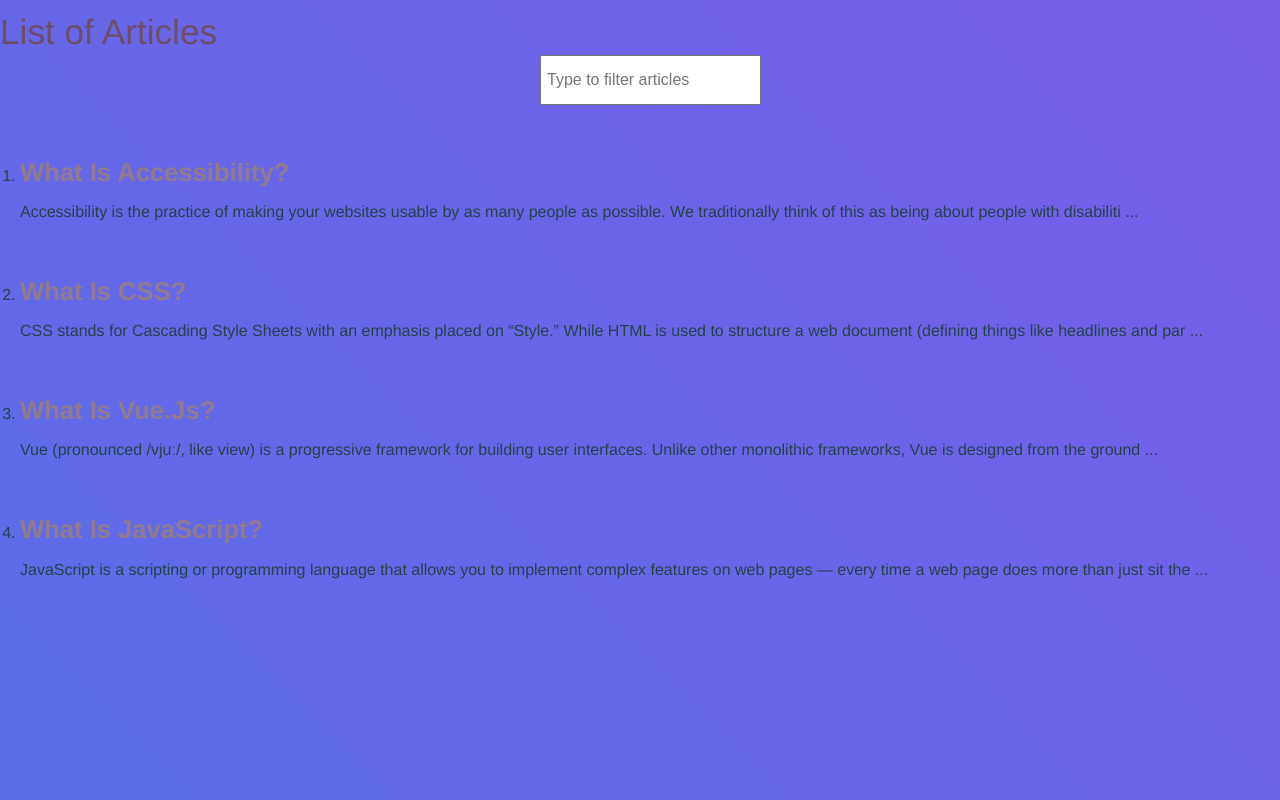
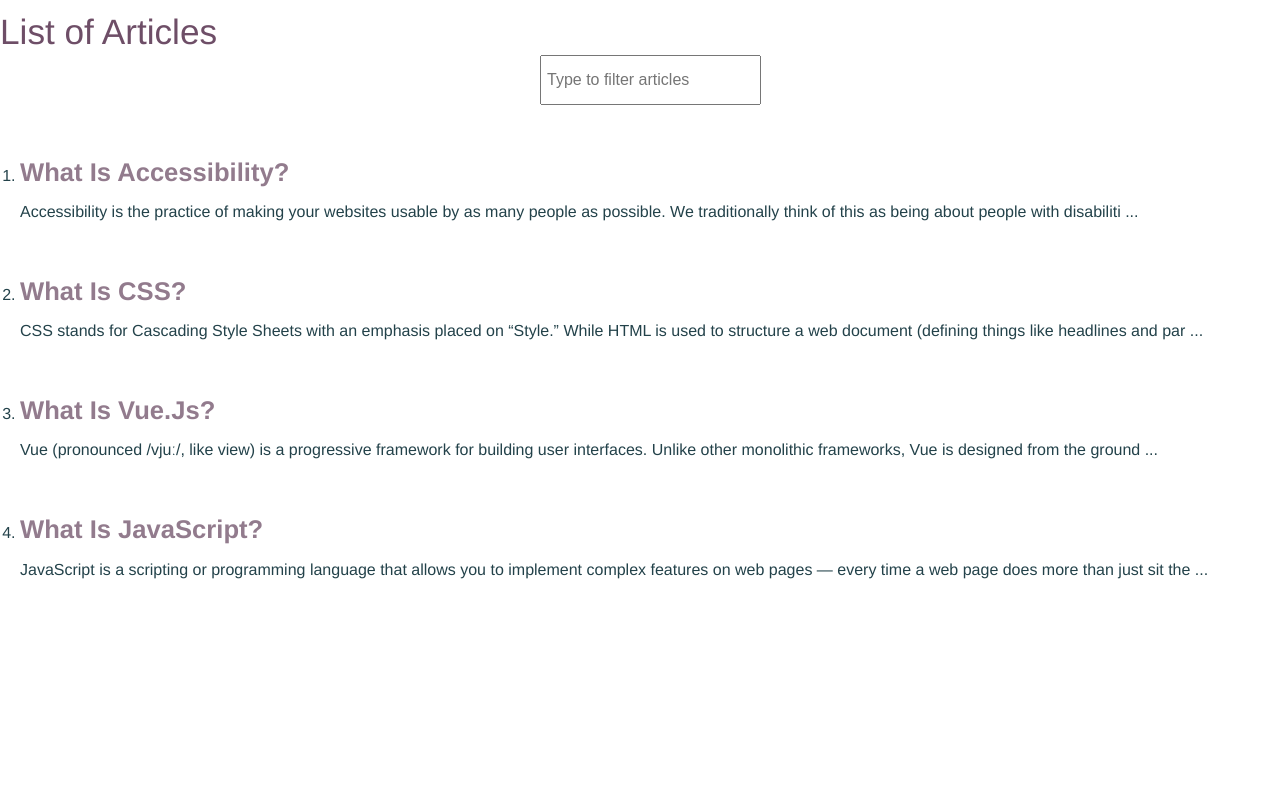
Before and after one commit to thisdot/vue-workshop-v3, a Vue app: page / in a window 1280 px wide. Built offline with nearby package versions, Linux system fonts and the light colour scheme.

Commit message:
build: remove purple background

```diff
--- a/src/App.vue
+++ b/src/App.vue
@@ -3,14 +3,3 @@
     <router-view />
   </div>
 </template>
-
-<style lang="scss">
-body {
-  background: rgb(92, 109, 231);
-  background: linear-gradient(
-    45deg,
-    rgba(92, 109, 231, 1) 0%,
-    rgba(121, 94, 233, 1) 100%
-  );
-}
-</style>
--- a/src/styles/setup/_typography.scss
+++ b/src/styles/setup/_typography.scss
@@ -12,7 +12,6 @@
 h1 {
   font-size: 3rem;
   font-weight: bold;
-  color: $color8;
   line-height: 3.6rem;
 }
 
```
